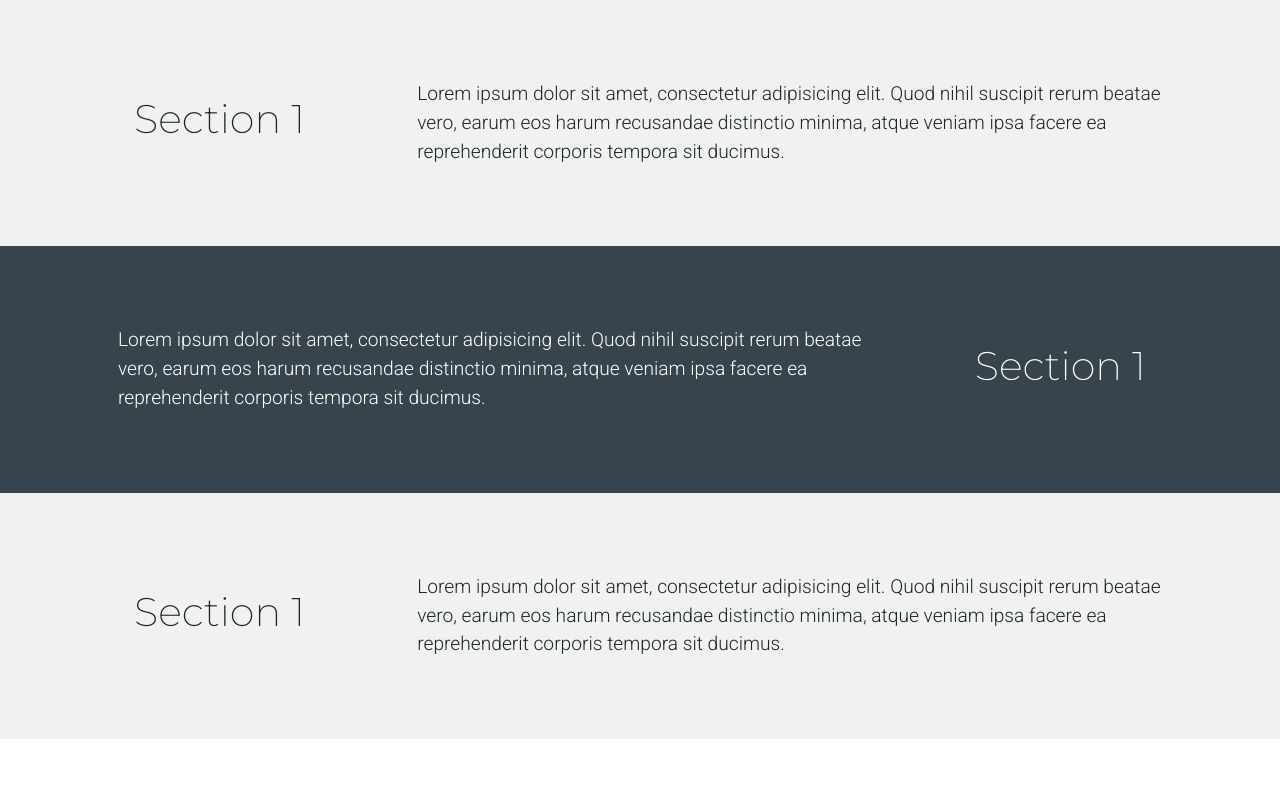
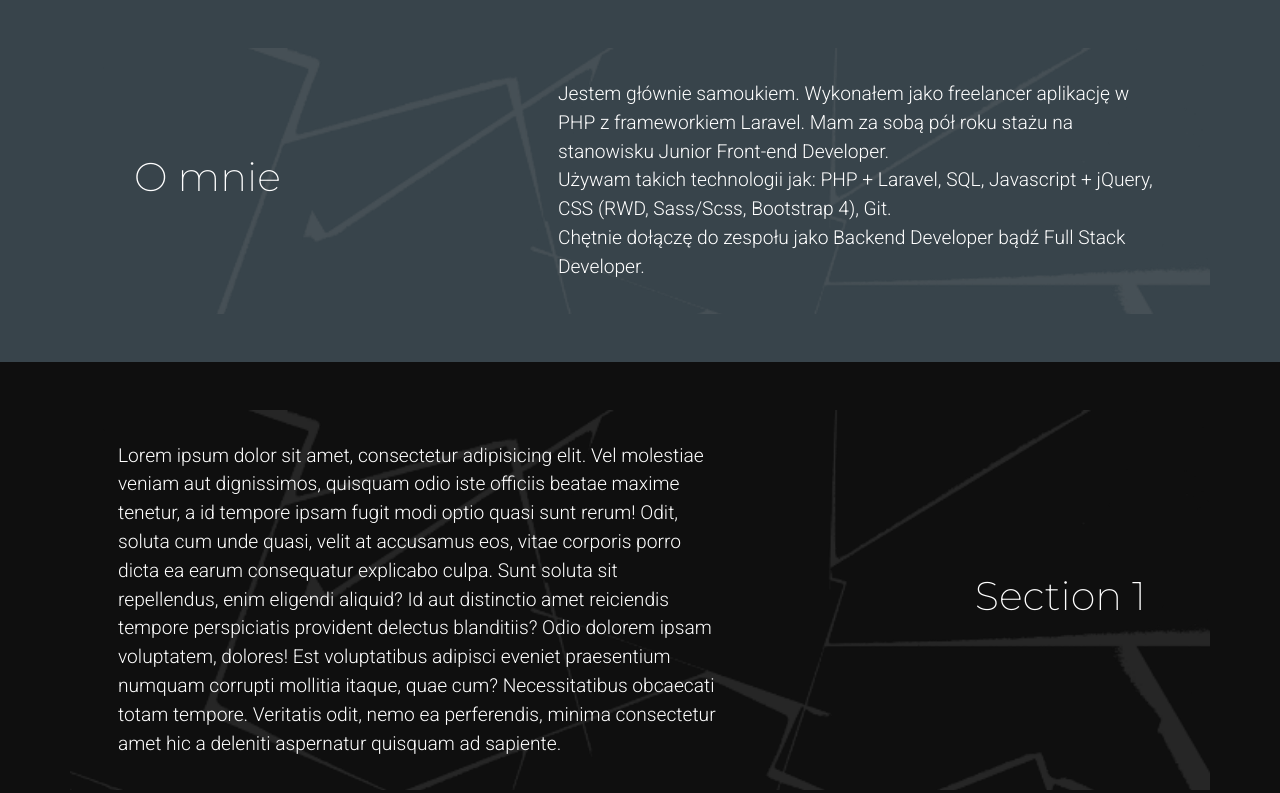
Before and after one commit to MichalSacharczuk/portfolio_php_dev, a plain HTML site: page index.html in a window 1280 px wide. Shown: the part 800-1593 px from the top of the page. Before the commit the page ends 1539 px from the top, so only its background shows below. Drawn offline with nearby package versions, Linux system fonts and the light colour scheme.

Commit message:
scrollToSection; zmiana kolorów sekcji; wstępne bg-img sekcji; wstępne o-mnie;

```diff
--- a/css/main.scss
+++ b/css/main.scss
@@ -24,16 +24,6 @@ body{
 
 .bg-black-rgba{
 	background-color: rgba(0,0,0,0.9);
-}
-
-#bg-code{
-	background-image: url(../img/bg-code_clean.png);
-	background-position: center;
-}
-
-#bg-lines{
-	background-image: url(../img/lines.png);
-	background-position: left;
 }
 
 #bg-code-with-lines{
@@ -82,6 +72,7 @@ body{
 	top: 0;
 	background-color: $secondary;
 	width: 100%;
+	height: $navbar-height;
 	z-index: 2;
 }
 
@@ -136,6 +127,7 @@ body{
 
 	&:nth-of-type(2n+1) {
 		background-color: $color5;
+						color: #fff; // !!!!!!!!!!!!!!!!!!!!!!!!!!!!!!!
 	}
 
 	&:nth-of-type(2n) {
@@ -160,6 +152,7 @@ body{
 	}
 
 	article{
+		max-width: 700px;
 		@include media-max-md {
 			padding-left: 2rem;
 			padding-right: 2rem;
@@ -169,9 +162,13 @@ body{
 			order: 12;
 		}
 	}
+
+	.section-bg{
+		background-image: url(../img/lines_bg.png);
+		background-size: cover;
+	}
 }
 
-$navbar-height: 60px;
 .vh-minus-nav{
 	position: relative;
 	// height: 100vh;
--- a/css/variables.scss
+++ b/css/variables.scss
@@ -7,7 +7,12 @@ $family-normal: 'Roboto', sans-serif;
 
 // colors:
 $color1: #0f0f0f;
-$color2: #38444B;
+// $color2: #38444B;
+$color2: #0f0f0f;
 $color3: #526266;
 $color4: #728B96;
-$color5: #F0F2F2;
+// $color5: #F0F2F2;
+$color5: #38444B;
+
+//other:
+$navbar-height: 60px;
--- a/index.html
+++ b/index.html
@@ -12,12 +12,12 @@
 	<link href='https://cdnjs.cloudflare.com/ajax/libs/font-awesome/4.7.0/css/font-awesome.min.css' rel='stylesheet'>
 	<link rel="stylesheet" href="css/main.css">
 </head>
-<body>
+<body id="top">
 
 <nav class="my-navbar navbar navbar-expand-md navbar-dark">
 	<div class="container-fluid">
 
-		<a class="navbar-brand" href="#">Portfolio</a>
+		<a class="navbar-brand scroll-to" href="#top">Portfolio</a>
 
 		<button class="navbar-toggler collapsed hamburger" type="button" data-toggle="collapse" data-target="#navbarSupportedContent" aria-controls="navbarSupportedContent" aria-expanded="false" aria-label="Toggle navigation">
 			<span class="hamburger-bar"></span>
@@ -34,13 +34,13 @@
 			<!-- Right Side Of Navbar -->
 			<ul class="navbar-nav ml-auto text-center">
 				<li class="nav-item">
-					<a class="nav-link" href="#">O mnie</a>
+					<a class="nav-link scroll-to" href="#about-me">O mnie</a>
 				</li>
 				<li class="nav-item">
-					<a class="nav-link" href="#">Projekty</a>
+					<a class="nav-link scroll-to" href="#projects">Projekty</a>
 				</li>
 				<li class="nav-item">
-					<a class="nav-link" href="#">Kontakt</a>
+					<a class="nav-link scroll-to" href="#contact">Kontakt</a>
 				</li>
 			</ul>
 		</div>
@@ -101,37 +101,41 @@
 
 <main>
 
-	<section class="section">
-		<div class="container">
-			<div class="row">
-				<h1 class="col-12 col-md-auto">Section 1</h1>
+	<section id="about-me" class="section">
+		<div class="container section-bg">
+			<div class="row justify-content-between">
+				<h1 class="col-12 col-md-auto">O mnie</h1>
 
 				<article class="col pr-2 pl-5 pr-lg-5">
-					Lorem ipsum dolor sit amet, consectetur adipisicing elit. Quod nihil suscipit rerum beatae vero, earum eos harum recusandae distinctio minima, atque veniam ipsa facere ea reprehenderit corporis tempora sit ducimus.
+					Jestem głównie samoukiem. Wykonałem jako freelancer aplikację w PHP z frameworkiem Laravel. Mam za sobą pół roku stażu na stanowisku Junior Front-end Developer.
+					<br>
+					Używam takich technologii jak: PHP + Laravel, SQL, Javascript + jQuery, CSS (RWD, Sass/Scss, Bootstrap 4), Git.
+					<br>
+					Chętnie dołączę do zespołu jako Backend Developer bądź Full Stack Developer.
 				</article>
 			</div>
 		</div>
 	</section>
 
-	<section class="section">
-		<div class="container">
-			<div class="row">
+	<section id="projects" class="section">
+		<div class="container section-bg">
+			<div class="row justify-content-between">
 				<h1 class="col-12 col-md-auto">Section 1</h1>
 
 				<article class="col pr-2 pl-5 pr-lg-5">
-					Lorem ipsum dolor sit amet, consectetur adipisicing elit. Quod nihil suscipit rerum beatae vero, earum eos harum recusandae distinctio minima, atque veniam ipsa facere ea reprehenderit corporis tempora sit ducimus.
+					Lorem ipsum dolor sit amet, consectetur adipisicing elit. Vel molestiae veniam aut dignissimos, quisquam odio iste officiis beatae maxime tenetur, a id tempore ipsam fugit modi optio quasi sunt rerum! Odit, soluta cum unde quasi, velit at accusamus eos, vitae corporis porro dicta ea earum consequatur explicabo culpa. Sunt soluta sit repellendus, enim eligendi aliquid? Id aut distinctio amet reiciendis tempore perspiciatis provident delectus blanditiis? Odio dolorem ipsam voluptatem, dolores! Est voluptatibus adipisci eveniet praesentium numquam corrupti mollitia itaque, quae cum? Necessitatibus obcaecati totam tempore. Veritatis odit, nemo ea perferendis, minima consectetur amet hic a deleniti aspernatur quisquam ad sapiente.
 				</article>
 			</div>
 		</div>
 	</section>
 
-	<section class="section">
-		<div class="container">
-			<div class="row">
+	<section id="contact" class="section">
+		<div class="container section-bg">
+			<div class="row justify-content-between">
 				<h1 class="col-12 col-md-auto">Section 1</h1>
 
 				<article class="col pr-2 pl-5 pr-lg-5">
-					Lorem ipsum dolor sit amet, consectetur adipisicing elit. Quod nihil suscipit rerum beatae vero, earum eos harum recusandae distinctio minima, atque veniam ipsa facere ea reprehenderit corporis tempora sit ducimus.
+					Lorem ipsum dolor sit amet, consectetur adipisicing elit. Vel molestiae veniam aut dignissimos, quisquam odio iste officiis beatae maxime tenetur, a id tempore ipsam fugit modi optio quasi sunt rerum! Odit, soluta cum unde quasi, velit at accusamus eos, vitae corporis porro dicta ea earum consequatur explicabo culpa. Sunt soluta sit repellendus, enim eligendi aliquid? Id aut distinctio amet reiciendis tempore perspiciatis provident delectus blanditiis? Odio dolorem ipsam voluptatem, dolores! Est voluptatibus adipisci eveniet praesentium numquam corrupti mollitia itaque, quae cum? Necessitatibus obcaecati totam tempore. Veritatis odit, nemo ea perferendis, minima consectetur amet hic a deleniti aspernatur quisquam ad sapiente.
 				</article>
 			</div>
 		</div>
--- a/js/lightingLetters.js
+++ b/js/lightingLetters.js
@@ -90,7 +90,7 @@ function lightingLetters(lightingLetters) {
 		if ( lettersVisible >= $ll.length || time > intervalTime * 100 ) {
 			clearInterval(lightingLettersInterval);
 			joinLetters($lls);
-			console.log( 'interval cleared' );
+			console.log( 'lightingLetters interval cleared' );
 		}
 
 	}, intervalTime);
--- a/js/main.js
+++ b/js/main.js
@@ -1,5 +1,6 @@
 addEventListener('load', function () {
 
+	var animateSpeed = 500;
 
 	$.getScript('js/lightingLetters.js', function () {
 
@@ -7,10 +8,43 @@ addEventListener('load', function () {
 
 		$ll = $('.lighting-letters');
 		lightingLetters( $ll );
-		$('.navbar-brand').click( lightingLetters );
+		$('.navbar-brand').click( function () {
+			setTimeout(function () {
+				lightingLetters( $ll )
+			}, animateSpeed - 100)
+		} );
 	})
 
-	$('#cv-click').click(function () {
-		$('#cv-toggle').toggleClass('cv-full-width');
-	})
+
+	function toggleCV() {
+
+		$('#cv-click').click(function () {
+			$('#cv-toggle').toggleClass('cv-full-width');
+		})
+	}
+
+
+	function scrollToSection() {
+
+		var navHeight = 60;
+		var $navbarToggler = $('.navbar-toggler');
+
+		$('.scroll-to').click(function () {
+
+			if ( !$navbarToggler.hasClass('collapsed') ) {
+				$navbarToggler.click();
+			}
+
+			var href = $(this).attr('href');
+
+			var sectionTop = $(href).offset().top - navHeight;
+
+			$('html, body').animate({scrollTop: sectionTop}, animateSpeed);
+		})
+	}
+
+
+	toggleCV();
+	scrollToSection();
+
 })
```
Also changed, not shown: css/main.css, img/asd.png (added), img/lines_bg.png (added), img/lines_bg_p.png (added), 1 other file.
